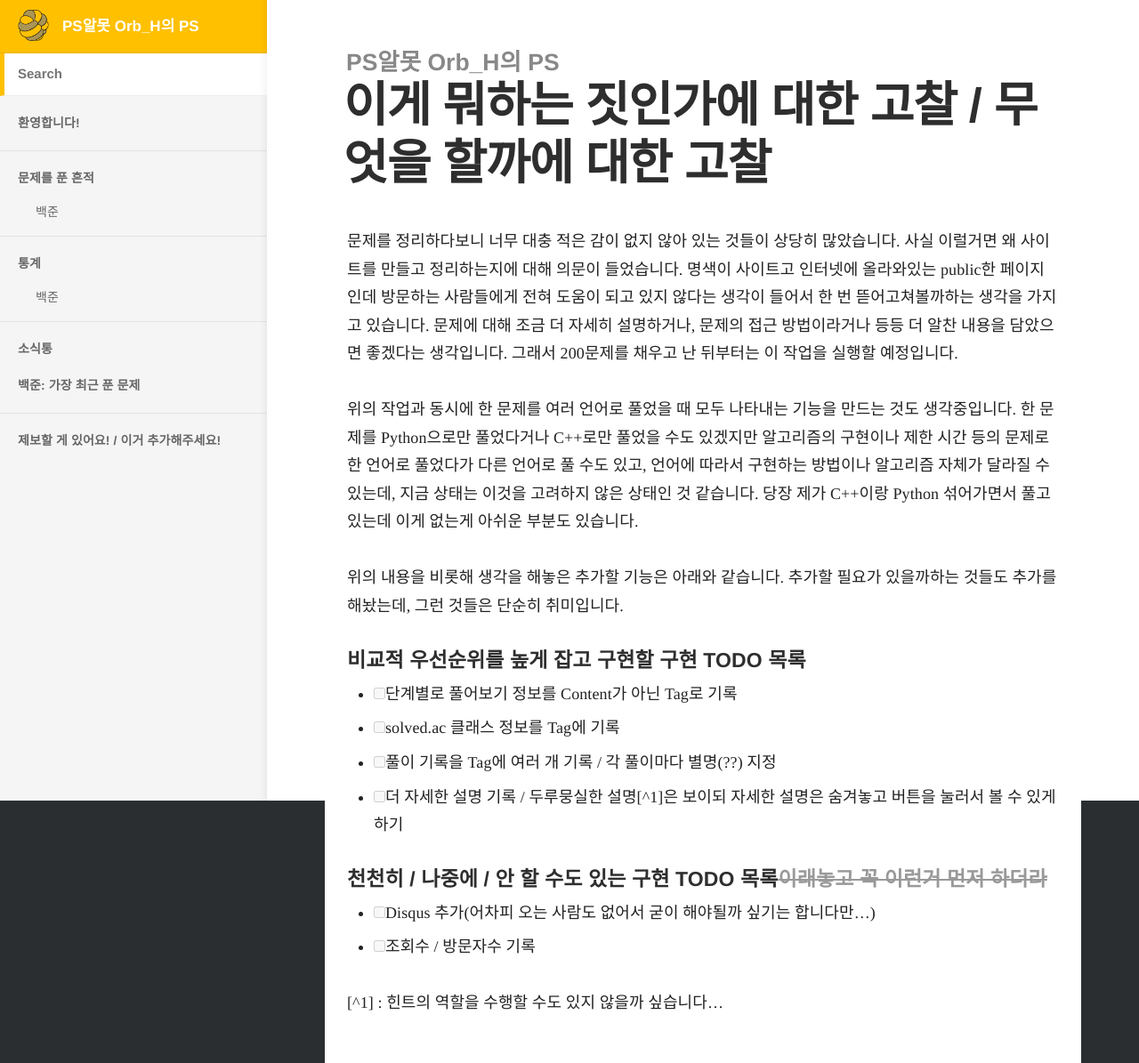
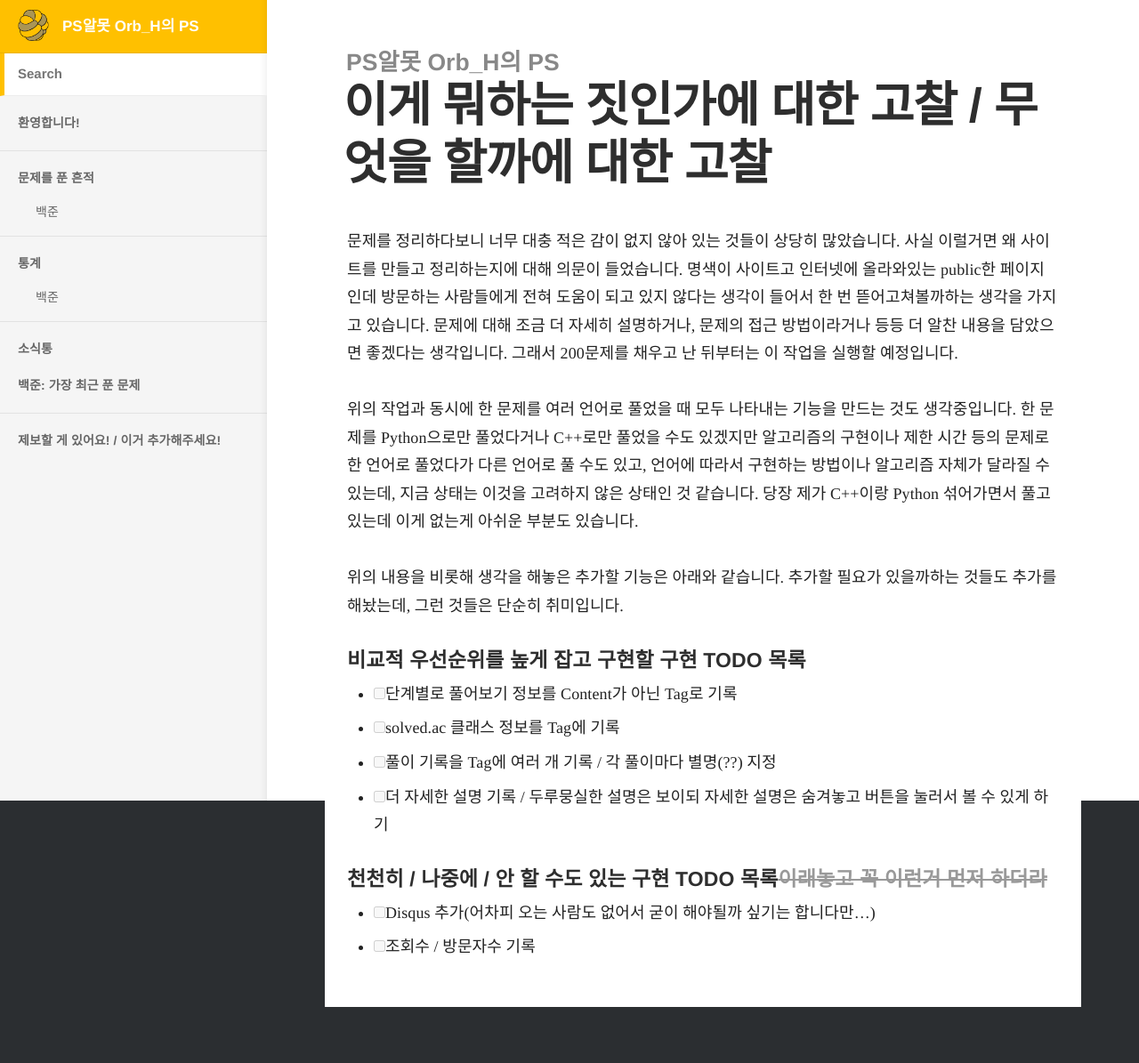
Before and after one commit to Orb-H/nojam, a Jekyll site: the page built from docs/_posts/2020-12-26-.md, in a window 1280 px wide. Shown: the whole page at 89% size. Built offline with Jekyll 4.4.1, drawn with Linux system fonts in a browser that asks for light colours; some web fonts are replaced; after the commit the page ends 1132 px from its top, so only the background shows below that.

Commit message:
Remove unnecessary content in 2020-12-26-

```diff
--- a/docs/_posts/2020-12-26-.md
+++ b/docs/_posts/2020-12-26-.md
@@ -14,11 +14,9 @@ type: info
 - [ ] 단계별로 풀어보기 정보를 Content가 아닌 Tag로 기록
 - [ ] solved.ac 클래스 정보를 Tag에 기록
 - [ ] 풀이 기록을 Tag에 여러 개 기록 / 각 풀이마다 별명(??) 지정
-- [ ] 더 자세한 설명 기록 / 두루뭉실한 설명[^1]은 보이되 자세한 설명은 숨겨놓고 버튼을 눌러서 볼 수 있게 하기
+- [ ] 더 자세한 설명 기록 / 두루뭉실한 설명은 보이되 자세한 설명은 숨겨놓고 버튼을 눌러서 볼 수 있게 하기
 
 #### 천천히 / 나중에 / 안 할 수도 있는 구현 TODO 목록~~이래놓고 꼭 이런거 먼저 하더라~~
 
 - [ ] Disqus 추가(어차피 오는 사람도 없어서 굳이 해야될까 싶기는 합니다만...)
 - [ ] 조회수 / 방문자수 기록
-
-[^1] : 힌트의 역할을 수행할 수도 있지 않을까 싶습니다...
```
